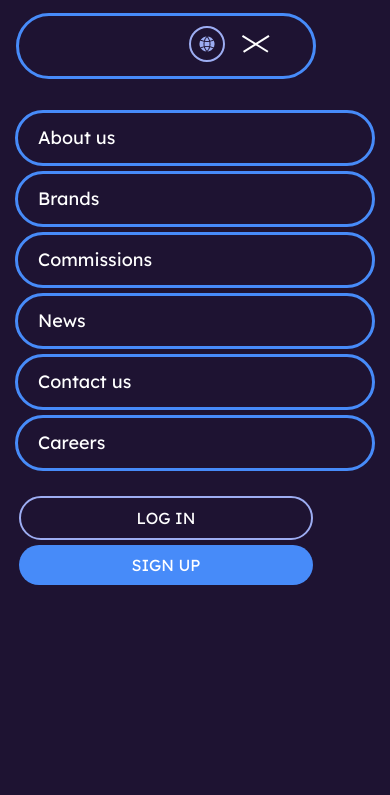
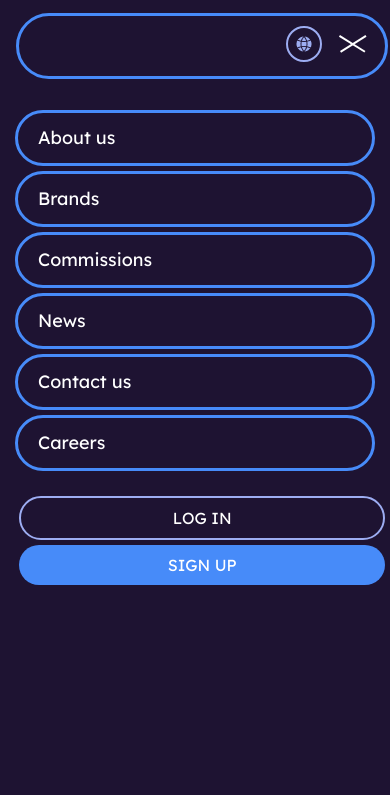
Before and after one commit to YuraKovalevich/testProject, a plain HTML site: page index.html in a window 390 px wide. Both pictures are taken after a click on the link 324 px from the left and 46 px from the top of the page. Shown: the top 795 px of the page. Drawn offline with Linux system fonts and the light colour scheme; a web font is replaced by a local one.

Commit message:
fix burger menu

```diff
--- a/style.css
+++ b/style.css
@@ -305,9 +305,10 @@ body {
     .header:target .header__buttons {
         position: absolute;
         left: 13px;
-        max-width: 100%;
+        width: 97%;
         background: #1E1332;
-        padding: 10px 70px 14px 170px;
+        justify-content: end;
+        padding: 10px 15px 14px 0;
         border: 3px solid #478BF9;
         border-radius: 64px;
     }
@@ -1004,6 +1005,7 @@ body {
     width: 32px;
     height: 32px;
     border-radius: 50%;
+    cursor: pointer;
 }
 
 .info__media {
```
